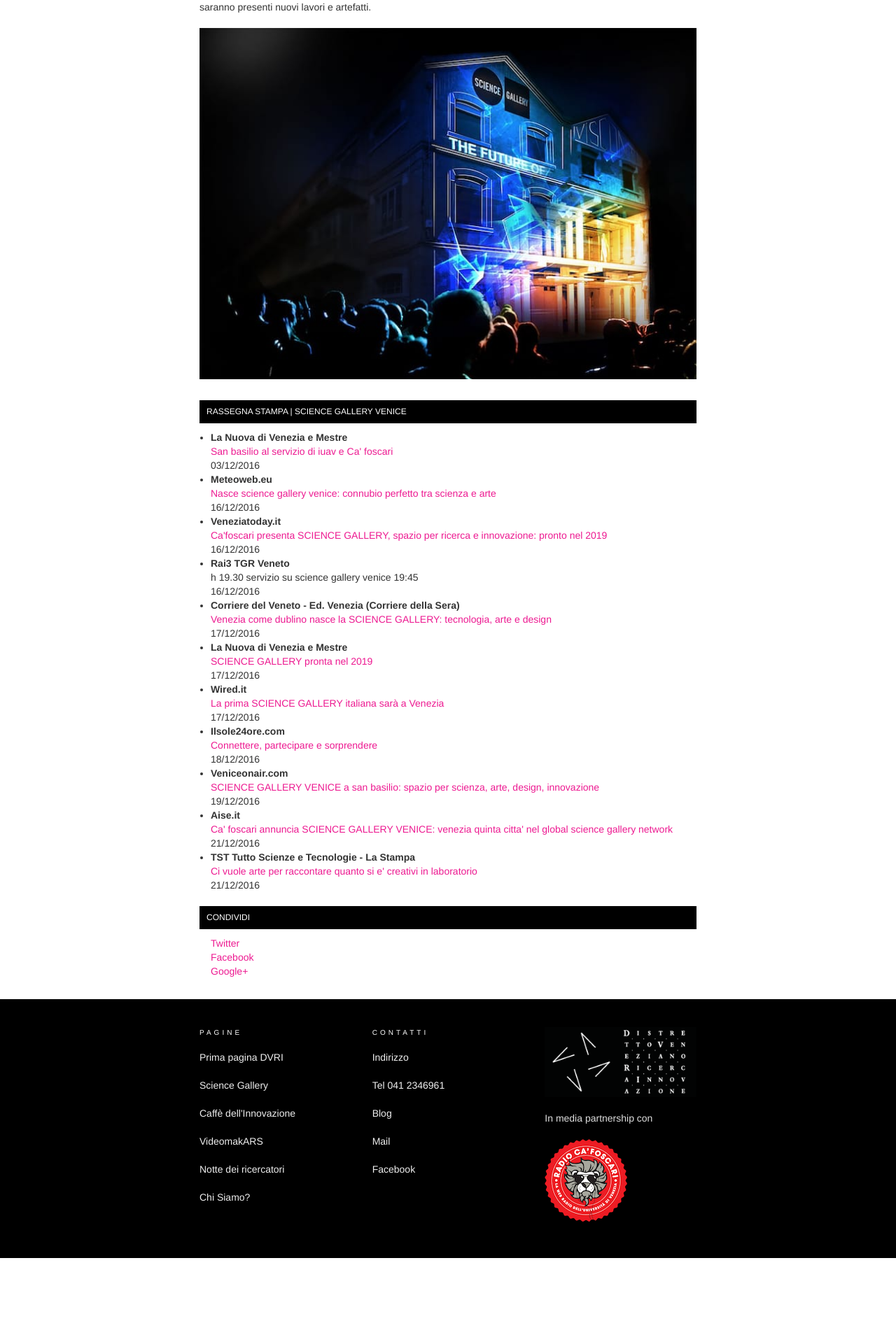
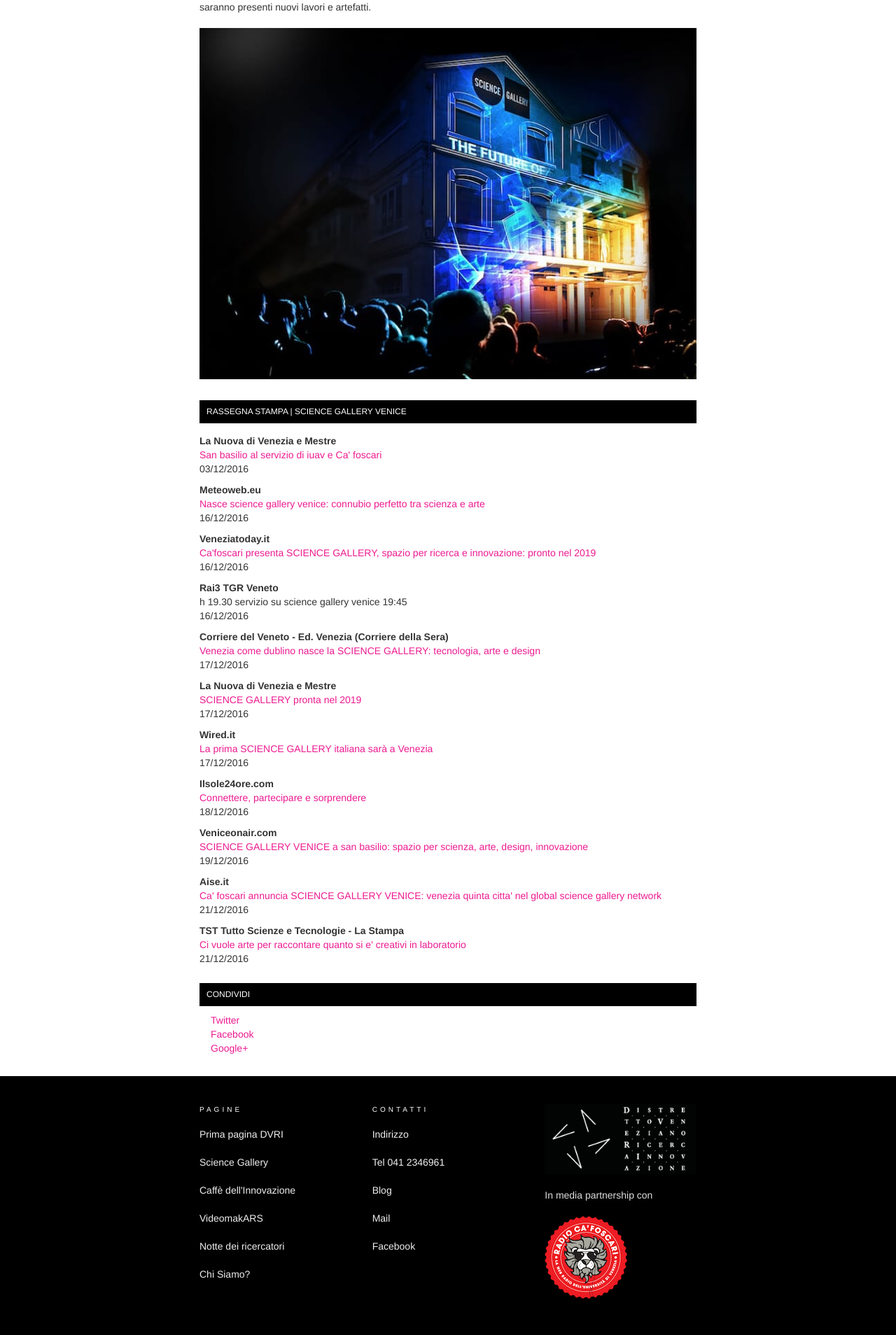
Before and after one commit to simonini/dvri-j-theme, a Jekyll site: the page built from progetti/science-gallery.html, in a window 1280 px wide. Shown: the part 3787-5695 px from the top of the page at 70% size. Built offline with Jekyll 4.4.1, drawn with Linux system fonts in a browser that asks for light colours; the table of contents is made by our own code; before the commit the page ends 5585 px from its top, so only the background shows below that.

Commit message:
personalizzato ulteriormente l'aspetto della rassegna stampa

```diff
--- a/_sass/science-gallery.sass
+++ b/_sass/science-gallery.sass
@@ -47,3 +47,10 @@
     padding-left: 16px
   img
     border-radius: 0
+  .rassegna-stampa
+    padding-left: 0
+    margin-left: 0
+    li
+      padding-top: 5px
+      padding-bottom: 5px
+      list-style-type: none
--- a/progetti/science-gallery.html
+++ b/progetti/science-gallery.html
@@ -45,7 +45,7 @@
 <img src="{{site.baseurl}}/assets/progetti/science-gallery/science-4.jpg" alt="Render del progetto Science Gallery Venice"/>
 
 <h3> Rassegna Stampa | Science Gallery Venice </h3>
-<ul>
+<ul class="rassegna-stampa">
 
 <li>
 <strong>La Nuova di Venezia e Mestre</strong><br/>
```
